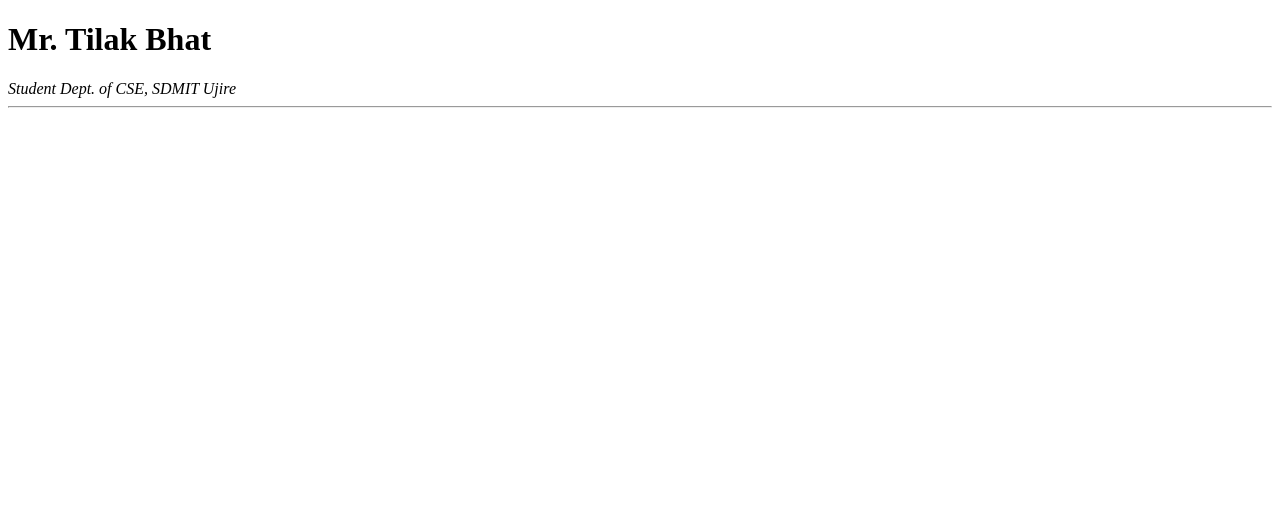
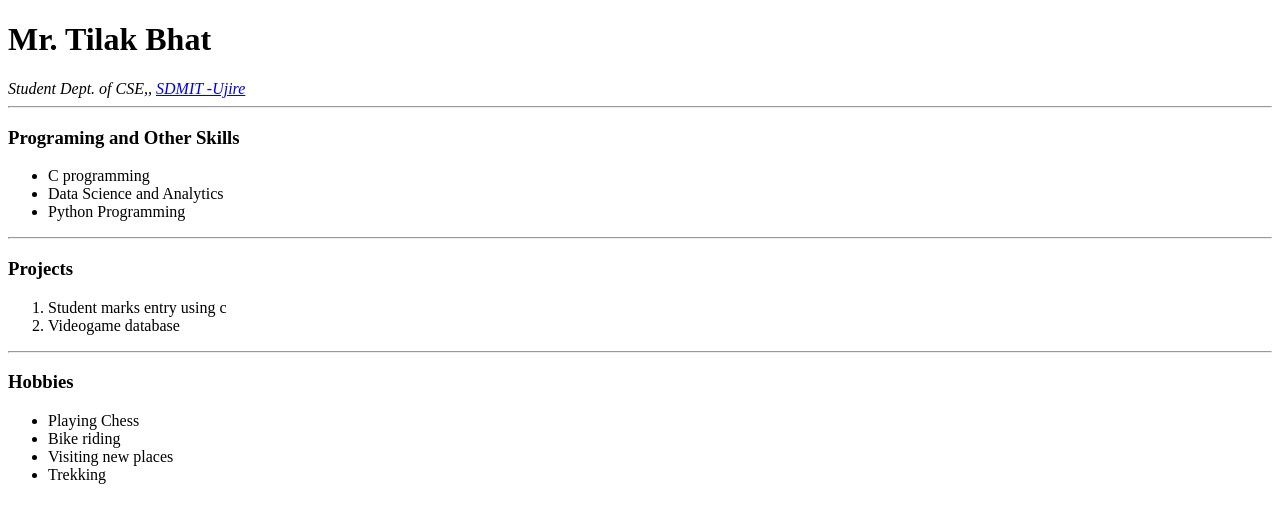
Before and after one commit to TilakBhat683/tilakcv, a plain HTML site: page index.html in a window 1280 px wide. Drawn offline with Linux system fonts and the light colour scheme.

Commit message:
Update index.html

```diff
--- a/index.html
+++ b/index.html
@@ -12,7 +12,35 @@
 <body>
     <h1>Mr. Tilak Bhat</h1>
     <i>Student</i>
-    <i>Dept. of CSE, SDMIT Ujire</i>
+    <i>Dept. of CSE,, <a href="https://sdmcet.ac.in/">SDMIT -Ujire</a></i>
     <hr/>
+     <h3>Programing and Other Skills</h3>
+    <ul>
+    <li>C programming</li>
+    <li>Data Science and Analytics</li>
+    <li>Python Programming</li>
+      </ul>
+    <hr>
+    <h3>Projects</h3>
+    <ol>
+    	<li>Student marks entry using c</li>
+    	<li>
+    		Videogame database
+    	</li>
+
+        </ol>
+
+    <hr />
+    <h3>Hobbies</h3>
+    <ul>
+    <li>Playing Chess</li>
+    <li>Bike riding</li>
+    <li>Visiting new places</li>
+    <li>Trekking</li>
+
+
+
+
+    </ul>
 </body>
 </html>
```
